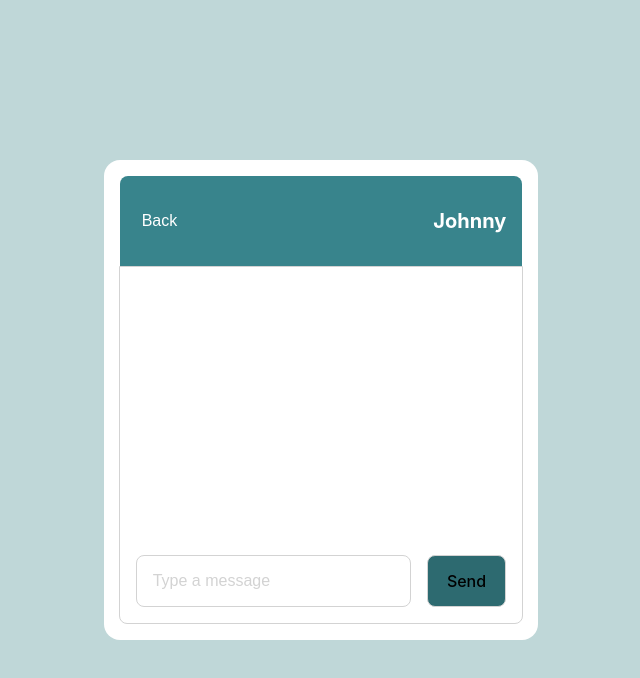
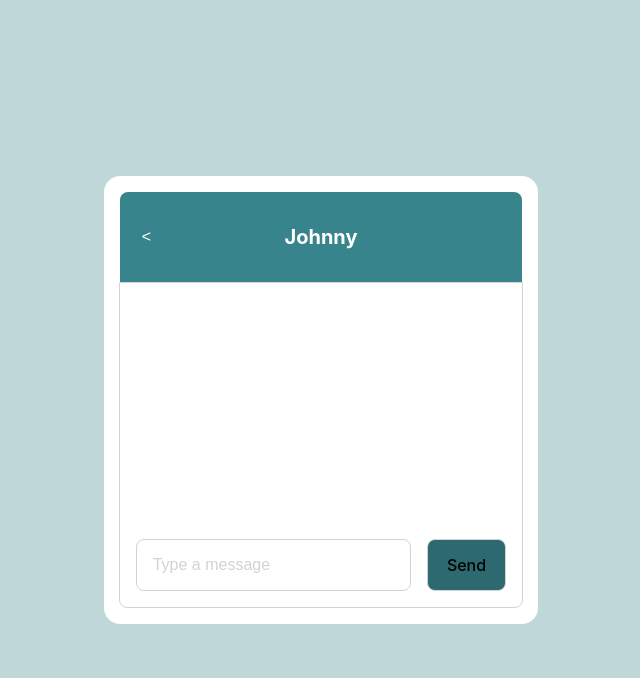
Before and after one commit to Johnnydev001/chatbot-helper, a React (Vite) app in the folder frontend/: page / in a window 1280 px wide. Both pictures are taken after a click on the button "Ask me a question". Shown: the top 678 px of the page, without its empty margins (319-959 px from the left). Built offline with nearby package versions, Linux system fonts and the light colour scheme.

Commit message:
Working on the chat improvements, namely styling and typing

```diff
--- a/frontend/src/ui/components/chat/Chat.tsx
+++ b/frontend/src/ui/components/chat/Chat.tsx
@@ -1,16 +1,39 @@
 import './chat.scss'
 import {ChatView} from "./ChatView.tsx";
-import {useState} from "react";
+import {ChangeEvent, useCallback, useState} from "react";
+import {ChatMessageTypeWithTime} from "./chatMessages/ChatMessages.tsx";
 
 export const Chat = (
     {displayChatbotIntro = false, setDisplayChatbotIntro = () => {}}: {
         displayChatbotIntro: boolean, setDisplayChatbotIntro: (displayChatBotIntro: boolean) => void
     }) => {
 
-    const [, setInputMessage] = useState<string>('')
+    const [inputMessage, setInputMessage] = useState<ChatMessageTypeWithTime>({sender: '', message: '', time: ''})
+
+    const [messagesList, setMessagesList] = useState<Array<ChatMessageTypeWithTime>>([])
+
+    const handleBackClick = useCallback((event: { preventDefault: () => void }) => {
+        event.preventDefault()
+        setDisplayChatbotIntro(!displayChatbotIntro)
+    }, [displayChatbotIntro, setDisplayChatbotIntro])
+
+    const handleInputChange = (event: ChangeEvent<HTMLInputElement>) =>  {
+        event.preventDefault();
+        setInputMessage({
+            sender: 'user',
+            message: event?.target?.value,
+            time: new Date().getTime().toString()
+        })
+
+    }
+
+    const handleFormSubmit = () => {
+
+        setMessagesList((messages) => [...messages, inputMessage])//setMessageInput('')
+    }
 
     return (
-        <ChatView  displayChatbotIntro={displayChatbotIntro} setDisplayChatbotIntro={setDisplayChatbotIntro} setInputMessage={setInputMessage}/>
+        <ChatView  messagesList={messagesList} handleFormSubmit={handleFormSubmit} handleInputChange={handleInputChange} handleBackClick={handleBackClick}/>
 
     )
 }
--- a/frontend/src/ui/components/chat/ChatView.tsx
+++ b/frontend/src/ui/components/chat/ChatView.tsx
@@ -1,52 +1,47 @@
-import {useCallback} from "react";
+import {ChatMessages, ChatMessageTypeWithTime} from "./chatMessages/ChatMessages.tsx";
+import {ChangeEvent} from "react";
 
 export const ChatView = (
-    {displayChatbotIntro = false, setDisplayChatbotIntro = () => {},
-        setInputMessage = () => {}}: {
-        displayChatbotIntro : boolean, setDisplayChatbotIntro : (displayChatBotIntro: boolean) => void,
-setInputMessage : (x: string) => void
+    {
+        handleBackClick = () => {},
+        handleInputChange = () => {},
+        handleFormSubmit = () => {},
+        messagesList = [],
+
+    }: {
+        handleBackClick:  (event: { preventDefault: () => void }) => void,
+        handleInputChange: (event: ChangeEvent<HTMLInputElement>) => void,
+        handleFormSubmit: () => void,
+        messagesList: Array<ChatMessageTypeWithTime>,
     }) => {
-
-    //const [messageInput, setMessageInput] = useState<string>('')
-
-    const handleClick = useCallback((event: { preventDefault: () => void }) => {
-        event.preventDefault()
-        setDisplayChatbotIntro(!displayChatbotIntro)
-    }, [displayChatbotIntro, setDisplayChatbotIntro])
-
-    const handleInputChange = (event: { preventDefault: () => void; target: { value: string; }; }) =>  {
-        event.preventDefault();
-        setInputMessage(event?.target?.value)
-
-    }
-
-    const handleFormSubmit = () => {
-
-    }
-
 
     return (
         <section className={'chat-container'}>
 
             <div className={'navigation'}>
-                <button className={'back-btn'} aria-label={'go back'} title={'Go back'} role={"button"} onClick={handleClick}>Back</button>
+                <button className={'back-btn'} aria-label={'go back'} title={'Go back'} role={"button"} onClick={handleBackClick}>{"<"}</button>
                 <h1 className={'heading'}>Johnny</h1>
 
             </div>
 
             <div className={'chat-sub-container'}>
 
-                <div className={'chat-container'}></div>
+                <div className={'chat-messages'}>
+                    {messagesList?.length > 0 && (
+                        <ChatMessages chatMessages={messagesList}/>
+
+                    )}
+                </div>
                 <div className={'btns-container'}>
 
-                    <form className={'submit-form'} onSubmit={handleFormSubmit}>
+                    <article className={'submit-form'} >
                         <input aria-label={'text input'} className={'text-input'} type={'text'} title={'Type a message'}
                                placeholder={'Type a message'} onChange={handleInputChange}/>
                         <button className={'send-btn'} aria-label={'send message'} title={'Send message'}
-                                role={"button"}> Send
+                                role={"button"} onClick={handleFormSubmit}> Send
                         </button>
 
-                    </form>
+                    </article>
 
 
                 </div>
--- a/frontend/src/ui/components/chat/chat.scss
+++ b/frontend/src/ui/components/chat/chat.scss
@@ -2,6 +2,9 @@
 
 .chat-container {
 
+  color: #000000;
+
+  min-width: 25vw;
   display: grid;
   justify-items: center;
   padding: 1rem;
@@ -17,8 +20,8 @@
     border-top-right-radius: $borderRadius;
 
     align-self: start;
-    display: flex;
-    justify-content: space-between;
+    display: grid;
+    grid-template-columns: repeat(3,1fr);
     align-items: center;
     padding: 1rem;
     color: white;
@@ -30,11 +33,14 @@
       border: none;
       font-size: 1rem;
       cursor: pointer;
+      grid-column: 1;
+      text-align: left;
     }
 
     .heading {
         font-size: 1.25rem;
         color: #ffffff;
+      grid-column: 2;
     }
 
   }
@@ -49,9 +55,9 @@
     border-bottom-left-radius: $borderRadius;
     border-bottom-right-radius: $borderRadius;
 
-    .chat-container {
+    .chat-messages {
       width: 100%;
-      height: 30vh;
+      min-height: 30vh;
     }
 
     .btns-container {
--- a/frontend/src/ui/components/chat/chatMessages/ChatMessage.tsx
+++ b/frontend/src/ui/components/chat/chatMessages/ChatMessage.tsx
@@ -1,12 +1,11 @@
+import './chatMessages.scss';
 import { ChatMessageType } from "./ChatMessages"
 
-export const ChatMessage = ({sender = '', message =  '', time = '' }: ChatMessageType) => {
+export const ChatMessage = ({sender= '', message =  '' }: ChatMessageType) => {
 
-    return <article className={'chat-message'}>
+    return <article className={`chat-message-content ${sender === 'user' ? 'chat-message-content-left': 'chat-message-content-right' }`}>
 
-        <h1>{sender}</h1>
-        <p> {message}</p>
-        <time dateTime={time}>{time}</time>
+        <span className={'chat-message-text'}> {message}</span>
 
     </article>
 
--- a/frontend/src/ui/components/chat/chatMessages/ChatMessages.tsx
+++ b/frontend/src/ui/components/chat/chatMessages/ChatMessages.tsx
@@ -1,19 +1,26 @@
+import './chatMessages.scss';
 import {ChatMessage} from "./ChatMessage.tsx";
 
 export type ChatMessageType = {
+    message: string;
     sender: string;
+}
+
+export type ChatMessageTypeWithTime = {
     message: string;
-    time: string
+    sender: string;
+    time:string;
 }
-export const ChatMessages = ({chatMessages = []}: {chatMessages: ChatMessageType[]}) => {
+export const ChatMessages = ({chatMessages = []}: {chatMessages: Array<ChatMessageTypeWithTime>}) => {
 
     const mapChatMessages = () => {
         return( <ul role={'list'} className={'chat-messages-container'}>
 
             {
-                chatMessages?.map(message => {
-                    return <li>
-                        <ChatMessage sender={message?.sender} message={message?.message} time={message?.time}/>
+                chatMessages?.length > 0 && chatMessages.map((message, index = 0) => {
+                    return <li className={'chat-message'} key={index}>
+                        <ChatMessage sender={message?.sender} message={message?.message} />
+                        <time className={'chat-message-time'} dateTime={message?.time}>{message?.time}</time>
                     </li>
                 })
             }
--- a/frontend/src/ui/components/chat/chatMessages/chatMessages.scss
+++ b/frontend/src/ui/components/chat/chatMessages/chatMessages.scss
@@ -1,12 +1,53 @@
 @import '../../../../styles/variables.scss';
 
+
 .chat-messages-container {
+
+  color: #000000 ;
+
+  list-style: none;
+  margin: 0;
+  padding: 0;
+  max-width: 30vw;
+  max-height: 30vh;
+  overflow-y: scroll;
+
   .chat-message {
     display: flex;
     flex-direction: column;
-    padding: 1rem;
-    border-radius: $borderRadius;
-    border: $border;
+    row-gap: 0.5rem;
+    padding: 0.75rem;
+    list-style: none;
+    text-align: left;
+
+    .chat-message-content-right {
+      border-radius: 0.5rem;
+      background-color: #2d6a70;
+      color: #ffffff;
+    }
+
+    .chat-message-content-left{
+      background-color: lightgray;
+      border-radius: 0.5rem;
+
+    }
+
+    .chat-message-content {
+
+
+      border: $border;
+      padding: 0.5rem;
+
+      .chat-message-text {
+        font-size: 1rem;
+        margin: 0;
+      }
+    }
+
+    .chat-message-time {
+      font-size: 0.75rem;
+      color: lightgray;
+    }
 
   }
 }
```
